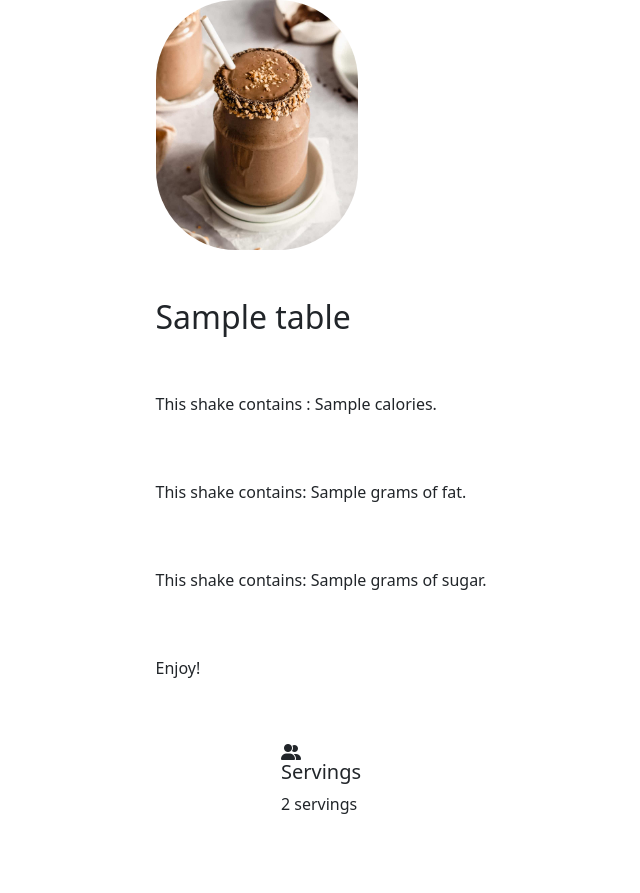
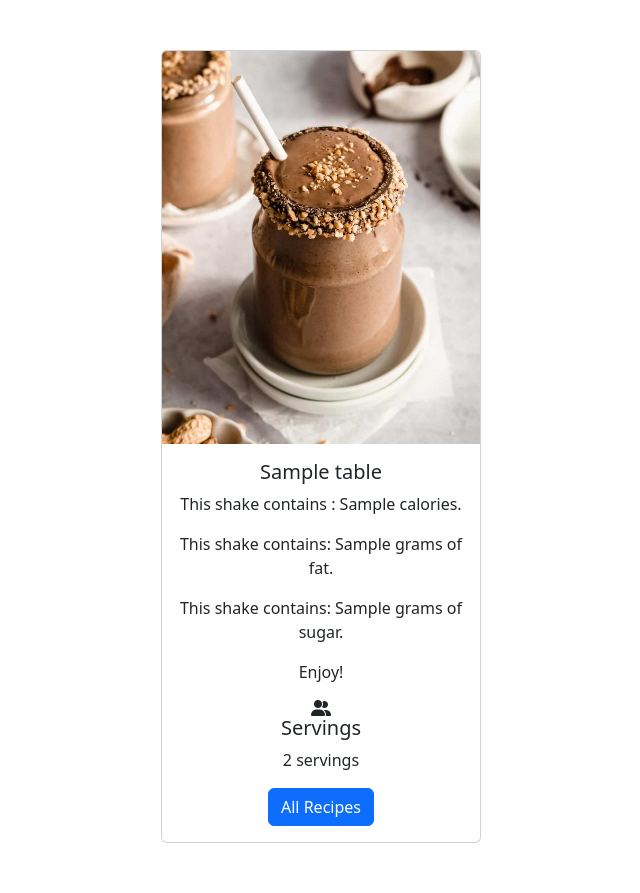
Before and after one commit to BMGordon2000/ShakeMateProject, a Flask app: page /recipes/detailed/1 in a window 1280 px wide. Shown: the part 62-955 px from the top of the page, without its empty margins (319-959 px from the left). Before the commit the page ends 876 px from the top, so only its background shows below. Run offline with Flask 3, Linux system fonts and the light colour scheme; tables that the repository leaves empty hold one stand-in row (values such as "Sample post"); some libraries are stand-ins or nearby versions.

Commit message:
CSS and HTMl adjustments

```diff
--- a/app/authentication/static/authentication.css
+++ b/app/authentication/static/authentication.css
@@ -2,6 +2,9 @@ body {
     margin: 0;
     padding: 0;
     font-family: sans-serif;
+}
+nav{
+    display: none !important;
 }
 
 .sign-up-form {
--- a/app/authentication/templates/Authentication.html
+++ b/app/authentication/templates/Authentication.html
@@ -5,6 +5,9 @@
 <style>
     #signUpText {
         font-size: 80%;
+    }
+    nav{
+        display: none;
     }
 </style>
 {% endblock %}
--- a/app/index/index.py
+++ b/app/index/index.py
@@ -4,4 +4,5 @@ index = Blueprint("index", __name__, static_folder="static", template_folder="te
 
 @index.route("/")
 def home_index():
-    return render_template("index.html")
+    # return render_template("index.html")
+    return render_template("Authentication.html")
--- a/app/recipes/static/detailedRecipes.css
+++ b/app/recipes/static/detailedRecipes.css
@@ -3,7 +3,14 @@
 .detailed-page {
     display: grid;
     gap: 3rem;
-    justify-content: center;
+    /* justify-conten3t: center; */
+    align-content: center;
+    width: 50%;
+    margin-top: 50px;
+}
+
+section {
+    background-color: grey;
 }
 
 .detailed-img {
@@ -25,6 +32,13 @@ table {
     width: 100%;
     padding: 5%;
 }
+
+.center {
+    /* display: block; */
+    margin-left: auto;
+    margin-right: auto;
+    /* width: 50%; */
+  }
 
 th {
     font-size: larger;
@@ -51,3 +65,7 @@ tr.headers {
 tr.table:hover {
     background-color: #ddd;
 }
+
+/* article {
+    border: solid red 1px;
+} */
--- a/app/recipes/templates/detailed.html
+++ b/app/recipes/templates/detailed.html
@@ -7,21 +7,22 @@
 <link rel="stylesheet" href="../static/detailedRecipes.css" />
 {% endblock %} {% block body %}
 
-<section class="detailed-page">
-  <!--recipe-hero-->
-  <img src= "{{ url_for('recipes.static', filename =
-  recipe["id"]|string+".jpeg")}}" class="detailed-img" alt="picture of shake">
-  <article>
-    <h2>{{ recipe["name"] }}</h2>
-  </article>
-  <p>This shake contains : {{ recipe["calories"] }} calories.</p>
-  <p>This shake contains: {{ recipe["fat"] }} grams of fat.</p>
-  <p>This shake contains: {{ recipe["sugar"] }} grams of sugar.</p>
-  <p>Enjoy!</p>
+<div class="card text-center center" style="width: 20rem; margin-top: 50px; margin-bottom: 50px;">
+  <img src="{{ url_for('recipes.static', filename =
+  recipe["id"]|string+".jpeg")}}" class="card-img-top" alt="picture of {{ recipe['name'] }} shake">
+  <div class="card-body">
+    <h5 class="card-title">{{ recipe["name"] }}</h5>
+    <p class="card-text center">This shake contains : {{ recipe["calories"] }} calories.</p>
+  <p class="card-text center">This shake contains: {{ recipe["fat"] }} grams of fat.</p>
+  <p class="card-text center">This shake contains: {{ recipe["sugar"] }} grams of sugar.</p>
+  <p class="card-text center">Enjoy!</p>
   <article class="servings-icon">
     <i class="fas fa-user-friends"></i>
     <h5>Servings</h5>
     <p>2 servings</p>
   </article>
-</section>
+    <a href="/recipes" class="btn btn-primary">All Recipes</a>
+  </div>
+</div>
+
 {% endblock %}
```
